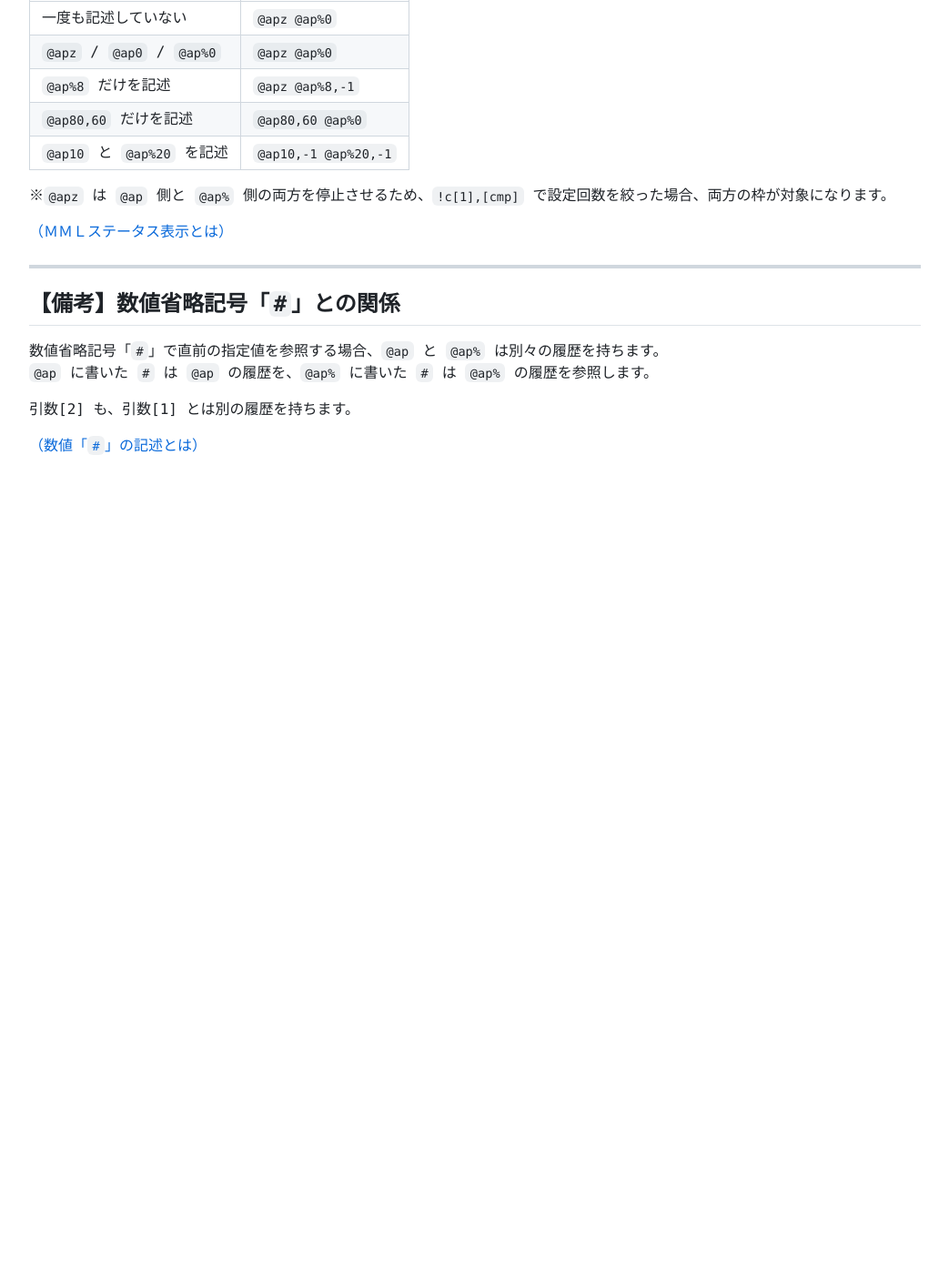
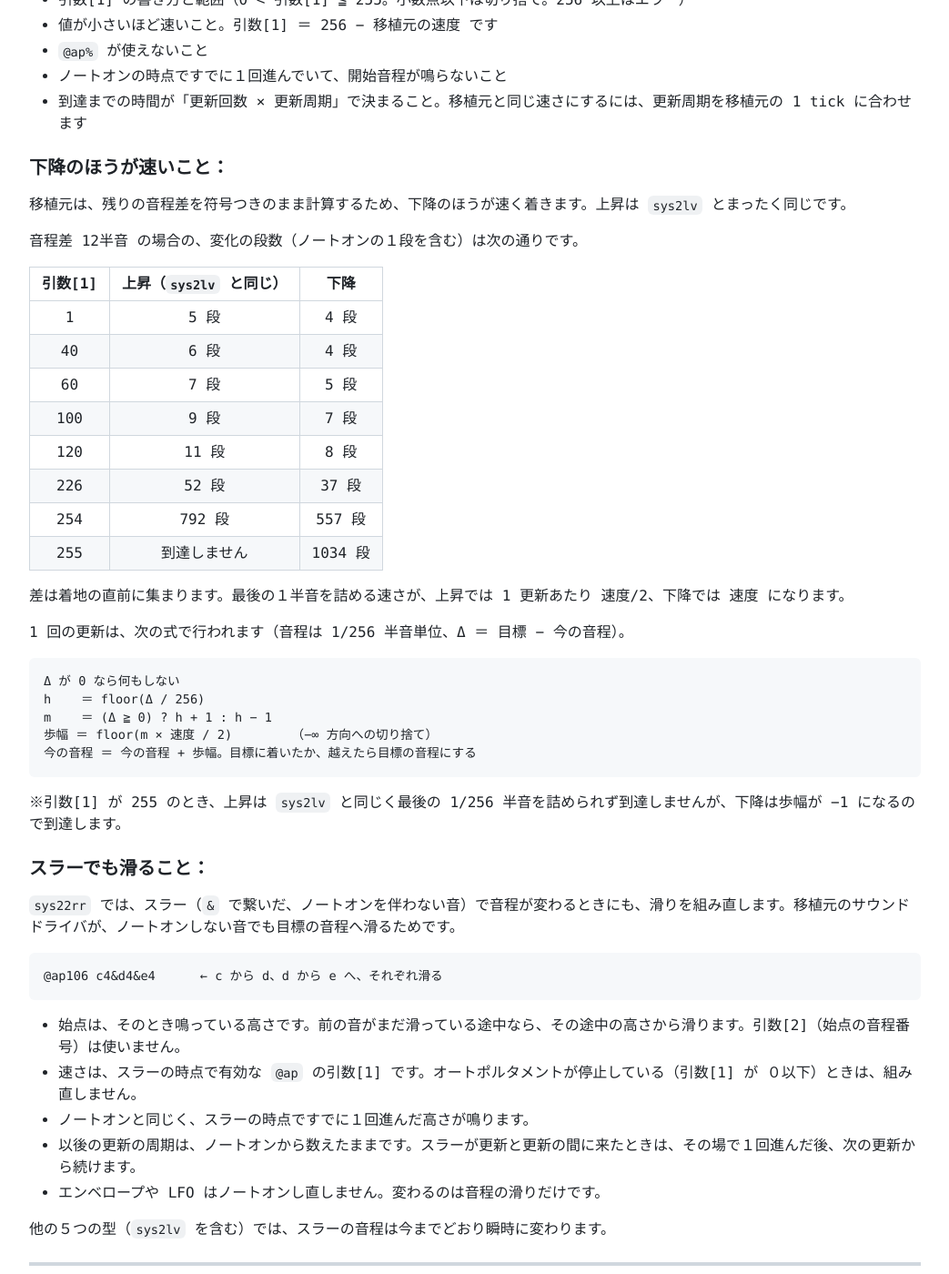
Before and after one commit to lineardrive/V3MMLmanual, a Jekyll site: the page built from docs/ch02/2_19.md, in a window 1280 px wide and 1400 px high, scrolled down 5810 px. Shown: the whole window at 91% size, without its empty margins (8-1051 px from the left). Built offline with Jekyll 4.4.1, drawn with Linux system fonts in a browser that asks for light colours; our own code applies the rules of GitHub Pages for plain Markdown files; before the commit the page ends 6348 px from its top, so only the background shows below that; some of the changed text lies outside the part shown.

Commit message:
docs: オートポルタメントの型 sys22rr を載せる（依頼V21）
- 2.19: 型の表、「sys22rr 型について」の節（sys2lv と同じところ・下降の段数の表と式・スラーでも滑ること）、始点の記憶と @ap% の表に追記
- 2.14.1: auto_portamento の型の表に sys22rr（型は 6 つに）

Co-Authored-By: Claude Opus 5.5 <noreply@anthropic.com>

````diff
--- a/docs/ch02/2_19.md
+++ b/docs/ch02/2_19.md
@@ -64,10 +64,12 @@ ps1 t120 l4 v15 @@"pls"
 |`root2nd_duration`|平方根カーブ|到達までの時間|
 |`pow2nd_duration`|２乗カーブ|到達までの時間|
 |`sys2lv`|特定機種(type:sys2lv)互換の漸化式|特定機種での引数（後述）|
+|`sys22rr`|特定機種(type:sys22rr)互換の漸化式|256 − 特定機種での速度（後述）|
 
 - `linear_duration_per_oct` は、音程差に比例して所要時間が決まるため、実質的に「変化率が一定」の指定になります。音程差の大小によらず、単位時間あたりの変化量が同じになります。
 - `root2nd_duration` / `pow2nd_duration` に、`_per_oct` の型はありません。
-- `sys2lv` は、特定機種(type:sys2lv)の動作を再現する型です。他の４つとは仕様が大きく異なります。（後述）
+- `sys2lv` は、特定機種(type:sys2lv)の動作を再現する型です。時間で指定する４つの型とは仕様が大きく異なります。（後述）
+- `sys22rr` は、別の特定機種(type:sys22rr)の動作を再現する型です。`sys2lv` と同じ仕組みで、下降の速さとスラーの扱いが異なります。（後述）
 
 ---
 
@@ -90,7 +92,7 @@ ps1 t120 l4 v15 @@"pls"
 
 変化の速さを指定します。意味と単位は、宣言した型と、`%` の有無で決まります。
 
-- `@ap` の場合は、型の既定単位で解釈されます。`sys2lv` 以外の４つの型では、単位は msec です。
+- `@ap` の場合は、型の既定単位で解釈されます。`sys2lv`・`sys22rr` 以外の４つの型では、単位は msec です。
 - `@ap%` の場合は、tickカウント数で解釈されます。
 
 小数点以下の指定も受け付けます。`@ap` と `@ap%` のどちらでも同じです。
@@ -148,7 +150,7 @@ ps1 t120 l4 v15 @@"pls"
 |記述|理由|
 |:-|:-|
 |`@apz%`|停止に単位はありません|
-|`@ap%`（型が 特定機種互換`sys2lv`などのとき）|特定機種の 引数[1] は時間ではないためです|
+|`@ap%`（型が 特定機種互換の `sys2lv`・`sys22rr` のとき）|特定機種の 引数[1] は時間ではないためです|
 
 ---
 
@@ -164,6 +166,7 @@ ps1 t120 l4 v15 @@"pls"
 
 タイ・スラー（`&`）で繋がれた音符も、実際に鳴っている音符として記憶が更新されます。
 ただし、滑りを組み直すのはノートオンのときだけで、ノートオンを伴わない継続部分では組み直しません。
+例外として、`sys22rr` 型だけは、スラーで音程が変わるときにも滑りを組み直します。（後述）
 
 ### 変化の更新周期：
 
@@ -190,7 +193,7 @@ ps1 t120 l4 v15 @@"pls"
 
 ## 【`sys2lv` 型について】
 
-`sys2lv` は機種互換の型で、他の４つの型とは仕様が異なります。
+`sys2lv` は機種互換の型で、時間で指定する４つの型とは仕様が異なります。
 
 ### 引数[1] の意味：
 
@@ -233,7 +236,69 @@ ps1 t120 l4 v15 @@"pls"
 `sys2lv` では、ノートオンの時点ですでに漸化式が１回進んだ状態になっています。
 このため、開始音程（直前の音符の高さ）は一度も鳴りません。
 
-他の４つの型では、開始音程から変化が始まります。この違いは、移植元のサウンドドライバの動作を再現するための、意図的なものです。
+時間で指定する４つの型では、開始音程から変化が始まります。この違いは、移植元のサウンドドライバの動作を再現するための、意図的なものです。
+
+---
+
+## 【`sys22rr` 型について】
+
+`sys22rr` も機種互換の型で、`sys2lv` と同じく、更新のたびに残りの音程差を縮める漸化式で動きます。
+`sys2lv` との違いは、「下降のほうが速いこと」と「スラーでも滑ること」の２つです。
+
+### `sys2lv` と同じところ：
+
+- 引数[1] の書き方と範囲（0 < 引数[1] ≦ 255。小数点以下は切り捨て。256 以上はエラー）
+- 値が小さいほど速いこと。引数[1] ＝ 256 − 移植元の速度 です
+- `@ap%` が使えないこと
+- ノートオンの時点ですでに１回進んでいて、開始音程が鳴らないこと
+- 到達までの時間が「更新回数 × 更新周期」で決まること。移植元と同じ速さにするには、更新周期を移植元の 1 tick に合わせます
+
+### 下降のほうが速いこと：
+
+移植元は、残りの音程差を符号つきのまま計算するため、下降のほうが速く着きます。上昇は `sys2lv` とまったく同じです。
+
+音程差 12半音 の場合の、変化の段数（ノートオンの１段を含む）は次の通りです。
+
+|引数[1]|上昇（`sys2lv` と同じ）|下降|
+|:-:|:-:|:-:|
+|1|5 段|4 段|
+|40|6 段|4 段|
+|60|7 段|5 段|
+|100|9 段|7 段|
+|120|11 段|8 段|
+|226|52 段|37 段|
+|254|792 段|557 段|
+|255|到達しません|1034 段|
+
+差は着地の直前に集まります。最後の１半音を詰める速さが、上昇では 1 更新あたり 速度/2、下降では 速度 になります。
+
+1 回の更新は、次の式で行われます（音程は 1/256 半音単位、Δ ＝ 目標 − 今の音程）。
+
+```
+Δ が 0 なら何もしない
+h    ＝ floor(Δ / 256)
+m    ＝ (Δ ≧ 0) ? h + 1 : h − 1
+歩幅 ＝ floor(m × 速度 / 2)        （−∞ 方向への切り捨て）
+今の音程 ＝ 今の音程 + 歩幅。目標に着いたか、越えたら目標の音程にする
+```
+
+※引数[1] が 255 のとき、上昇は `sys2lv` と同じく最後の 1/256 半音を詰められず到達しませんが、下降は歩幅が −1 になるので到達します。
+
+### スラーでも滑ること：
+
+`sys22rr` では、スラー（`&` で繋いだ、ノートオンを伴わない音）で音程が変わるときにも、滑りを組み直します。移植元のサウンドドライバが、ノートオンしない音でも目標の音程へ滑るためです。
+
+```mml
+@ap106 c4&d4&e4      ← c から d、d から e へ、それぞれ滑る
+```
+
+- 始点は、そのとき鳴っている高さです。前の音がまだ滑っている途中なら、その途中の高さから滑ります。引数[2]（始点の音程番号）は使いません。
+- 速さは、スラーの時点で有効な `@ap` の引数[1] です。オートポルタメントが停止している（引数[1] が ０以下）ときは、組み直しません。
+- ノートオンと同じく、スラーの時点ですでに１回進んだ高さが鳴ります。
+- 以後の更新の周期は、ノートオンから数えたままです。スラーが更新と更新の間に来たときは、その場で１回進んだ後、次の更新から続けます。
+- エンベロープや LFO はノートオンし直しません。変わるのは音程の滑りだけです。
+
+他の５つの型（`sys2lv` を含む）では、スラーの音程は今までどおり瞬時に変わります。
 
 ---
 
````
Also changed, not shown: docs/ch02/2_14_1.md (+2 -1 lines).
